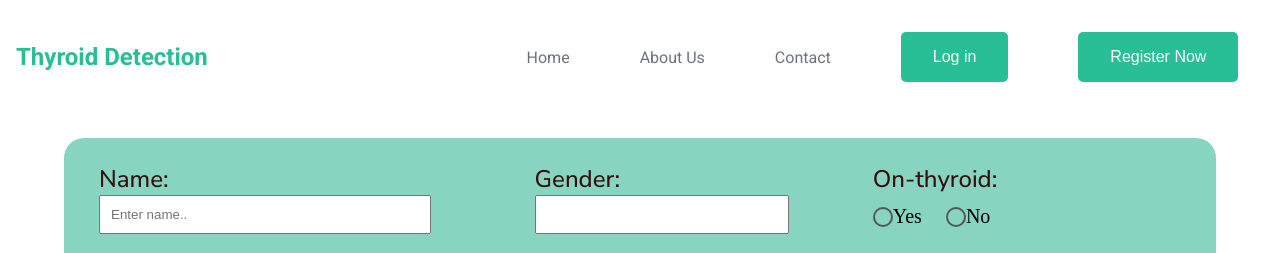
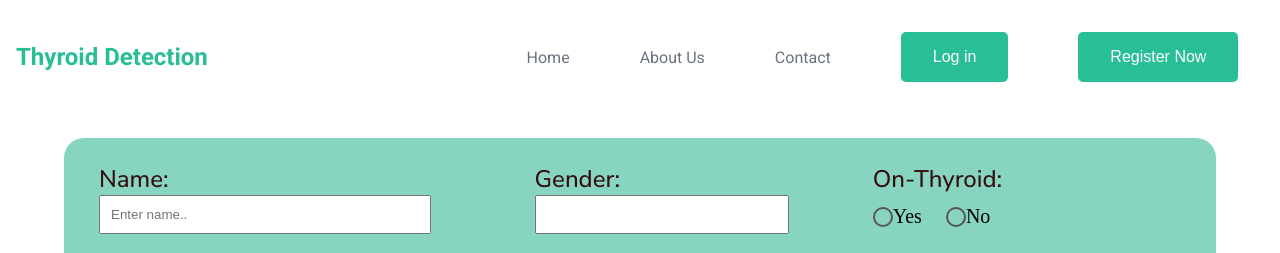
Before and after one commit to Durga-prasad-1/G63ps, a React (Create React App) app in the folder Frontend/: page /form in a window 1280 px wide. Shown: the top 253 px of the page. Built offline with nearby package versions, Linux system fonts and the light colour scheme.

Commit message:
small correction in form details

```diff
--- a/Frontend/src/RadiosData/radioData.js
+++ b/Frontend/src/RadiosData/radioData.js
@@ -1,6 +1,6 @@
 const radio = [
     {
-        name :"On-thyroid",
+        name :"On-Thyroid",
         yes :"Yes",
         no : "No"
     },
```
